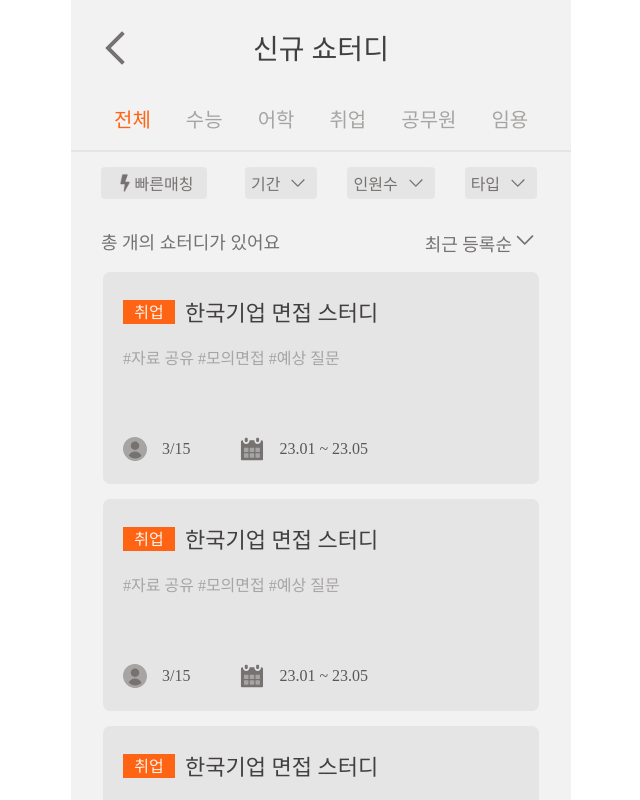
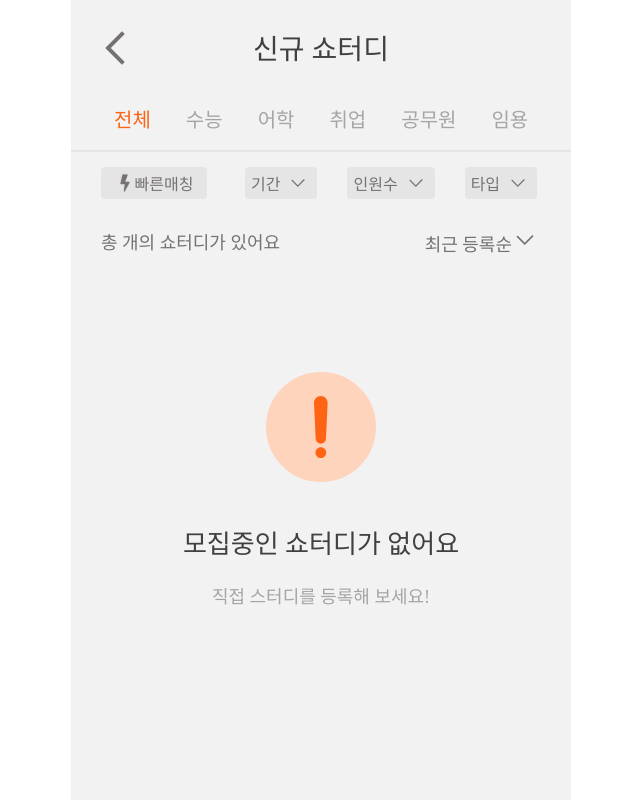
Before and after one commit to scato3/front-end, a Next.js app: page /studyList in a window 1280 px wide. Shown: the top 800 px of the page, without its empty margins (319-959 px from the left). Built offline with nearby package versions, Linux system fonts and the light colour scheme; a web font is replaced by a local one.

Commit message:
feat: noStudy 화면 구현

```diff
--- /dev/null
+++ b/src/app/studyList/_component/NoStudy.tsx
@@ -0,0 +1,19 @@
+import styles from "./noStudy.module.css";
+import Image from "next/image";
+import Icon from "../../../../public/icons/studyList/Mark_warning.svg";
+
+export default function NoStudy() {
+    return(
+        <div className={styles.container}>
+            <Image
+                className={styles.icon}
+                src={Icon}
+                alt="noStudy"
+                width={110}
+                height={110}
+            />
+            <p className={styles.contentTop}>모집중인 쇼터디가 없어요</p>
+            <p className={styles.contentBtm}>직접 스터디를 등록해 보세요!</p>
+        </div>
+    );
+}
--- a/src/app/studyList/_component/QuickMatchBtn.tsx
+++ b/src/app/studyList/_component/QuickMatchBtn.tsx
@@ -4,23 +4,12 @@ import Icon_quick from "../../../../public/icons/studyList/Icon_quick.svg";
 import Icon_quickActive from "../../../../public/icons/studyList/Icon_quickActive.svg";
 import resetIcon from "../../../../public/icons/studyList/Icon_reset.svg";
 import Image from "next/image";
-import ModalContainer from "@/app/_component/ModalContainer";
-import ModalPortal from "@/app/_component/ModalPortal";
-import QuickModal from "./QuickModal";
-import { useModal } from "@/hooks/useModal";
 
 export default function QuickMatchBtn() {
     const [quickMatch, setQuickMatch] = useState<boolean>(false);
-    const { openModal, handleOpenModal, handleCloseModal } = useModal();
-
-    const toggleModal = () => {
-        handleCloseModal();
-        setQuickMatch(false);
-    };
 
     const handleQuickMatch = () => {
-        setQuickMatch(true);
-        handleOpenModal();
+        setQuickMatch(!quickMatch);
     };
 
     return (
@@ -44,13 +33,6 @@ export default function QuickMatchBtn() {
             />
             빠른매칭
         </button>
-        {openModal && (
-            <ModalPortal>
-            <ModalContainer handleCloseModal={toggleModal}>
-                <QuickModal handleCloseModal={handleCloseModal} setQuickMatch={setQuickMatch} />
-            </ModalContainer>
-            </ModalPortal>
-        )}
         </div>
     );
 }
--- a/src/app/studyList/_component/QuickModal.tsx
+++ b/src/app/studyList/_component/QuickModal.tsx
@@ -10,7 +10,7 @@ interface IQuickModal {
 
     const tabs: string[] = ["카테고리", "인원수", "타입"];
 
-    export default function QuickModal({ handleCloseModal, setQuickMatch }: IQuickModal) {
+export default function QuickModal({ handleCloseModal, setQuickMatch }: IQuickModal) {
     const [tabSelected, setTabSelected] = useState("카테고리");
 
     return (
--- /dev/null
+++ b/src/app/studyList/_component/SortModal.tsx
@@ -0,0 +1,47 @@
+import styles from "./sortModal.module.css";
+import { useState } from "react";
+
+const sortTypes = [
+    {
+        value: "popular",
+        name: "인기순"
+    },
+    {
+        value: "recent",
+        name: "최근등록순"
+    },
+    {
+        value: "deadline",
+        name: "마감임박순"
+    },
+    {
+        value: "abc",
+        name: "가나다순"
+    },
+];
+
+export default function SortModal({handleCloseModal}:{handleCloseModal:()=>void}) {
+    const [ sortSelected, setSortSelected ] = useState<string>();
+
+    const handleSortType = ({sortName}:{sortName:string}) => {
+        setSortSelected(sortName)
+    }
+
+    return(
+        <div className={styles.container}>
+            <p className={styles.title}>정렬방식</p>
+            <div className={styles.sortTypeBox}>
+                {sortTypes.map((sort, index) => (
+                    <p key={index}
+                        className={sortSelected === sort.name ? `${styles.sortType} ${styles.sortSelected}` : styles.sortType}
+                        onClick={() => handleSortType({sortName : sort.name})}>
+                        {sort.name}
+                    </p>
+                ))}
+            </div>
+            <p className={styles.cancelBtn}
+                onClick={()=>handleCloseModal()}>
+                취소</p>
+        </div>
+    );
+}
--- /dev/null
+++ b/src/app/studyList/_component/noStudy.module.css
@@ -0,0 +1,23 @@
+.container {
+    display: flex;
+    width: 100%;
+    height: 100vh;
+    flex-direction: column;
+    align-items: center;
+}
+
+.icon {
+    margin-top: 100px;
+}
+
+.contentTop {
+    color: var(--gray-800);
+    font-size: 26px;
+    margin-top: 50px;
+}
+
+.contentBtm {
+    color: var(--gray-400);
+    font-size: 18px;
+    margin-top: 30px;
+}
--- /dev/null
+++ b/src/app/studyList/_component/sortModal.module.css
@@ -0,0 +1,43 @@
+.container {
+    width: calc(100% + 135px);
+    height: 374px;
+    display: flex;
+    flex-direction: column;
+    background-color: var(--gray-800);
+    border-radius: 15px;
+    position: relative;
+    top: 30px;
+    left: 30px;
+}
+
+.title {
+    color: var(--gray-50);
+    font-size: 18px;
+    margin: 40px 30px 0 30px;
+}
+
+.sortTypeBox {
+    margin: 40px 30px 0 30px;
+}
+
+.sortType {
+    font-size: 16px;
+    color: var(--gray-600);
+    border-bottom: 1px solid var(--gray-700);
+    margin-bottom: 20px;
+    padding-bottom: 20px;
+    cursor: pointer;
+}
+
+.sortSelected {
+    color: var(--main-200);
+}
+
+.cancelBtn {
+    cursor: pointer;
+    color: var(--gray-50);
+    font-size: 16px;
+    align-self: self-end;
+    margin-right: 30px;
+    margin-top: 5px;
+}
--- a/src/app/studyList/page.tsx
+++ b/src/app/studyList/page.tsx
@@ -9,7 +9,11 @@ import Image from "next/image";
 import Card from "../_component/main_home/Card";
 import arrowIcon from "../../../public/icons/Arrow_down.svg";
 import { useState } from "react";
-
+import { useModal } from "@/hooks/useModal";
+import ModalContainer from "@/app/_component/ModalContainer";
+import ModalPortal from "@/app/_component/ModalPortal";
+import SortModal from "./_component/SortModal";
+import NoStudy from "./_component/noStudy";
 
 import { Swiper, SwiperSlide } from 'swiper/react';
 import { FreeMode } from "swiper/modules";
@@ -83,6 +87,13 @@ const filter = [
 export default function StudyList () {
     const router = useRouter();
     const [ activeTab, setActiveTab ] = useState<string>("전체");
+    const { openModal, handleOpenModal, handleCloseModal } = useModal();
+    const [ sort, setSort ] = useState<boolean>(false);
+
+    const toggleSortModal = () => {
+        handleCloseModal();
+        setSort(false);
+    };
 
     return (
         <div className={styles.container}>
@@ -128,16 +139,21 @@ export default function StudyList () {
             </div>
             <div className={styles.infoBox}>
                 <p>총 개의 쇼터디가 있어요</p>
-                <button className={styles.sortButton}>
+                <button className={styles.sortButton} onClick={()=>setSort(true)}>
                     최근 등록순
                     <Image src={arrowIcon} width={20} height={20} alt="arrowBtn"/>
                 </button>
             </div>
             <div className={styles.cardBox}>
-                    <Card />
-                    <Card />
-                    <Card />
+                    <NoStudy />
             </div>
+            {sort && (
+                <ModalPortal>
+                    <ModalContainer bgDark={false} handleCloseModal={toggleSortModal}>
+                        <SortModal handleCloseModal={toggleSortModal}/>
+                    </ModalContainer>
+                </ModalPortal>
+            )}
         </div>
     );
 }
--- a/src/app/studyList/studyList.module.css
+++ b/src/app/studyList/studyList.module.css
@@ -1,5 +1,6 @@
 .container {
     width: 100%;
+    height: fit-content;
     background-color: var(--gray-50);
     display: flex;
     flex-direction: column;
```
Also changed, not shown: public/icons/studyList/Mark_warning.svg (added).
